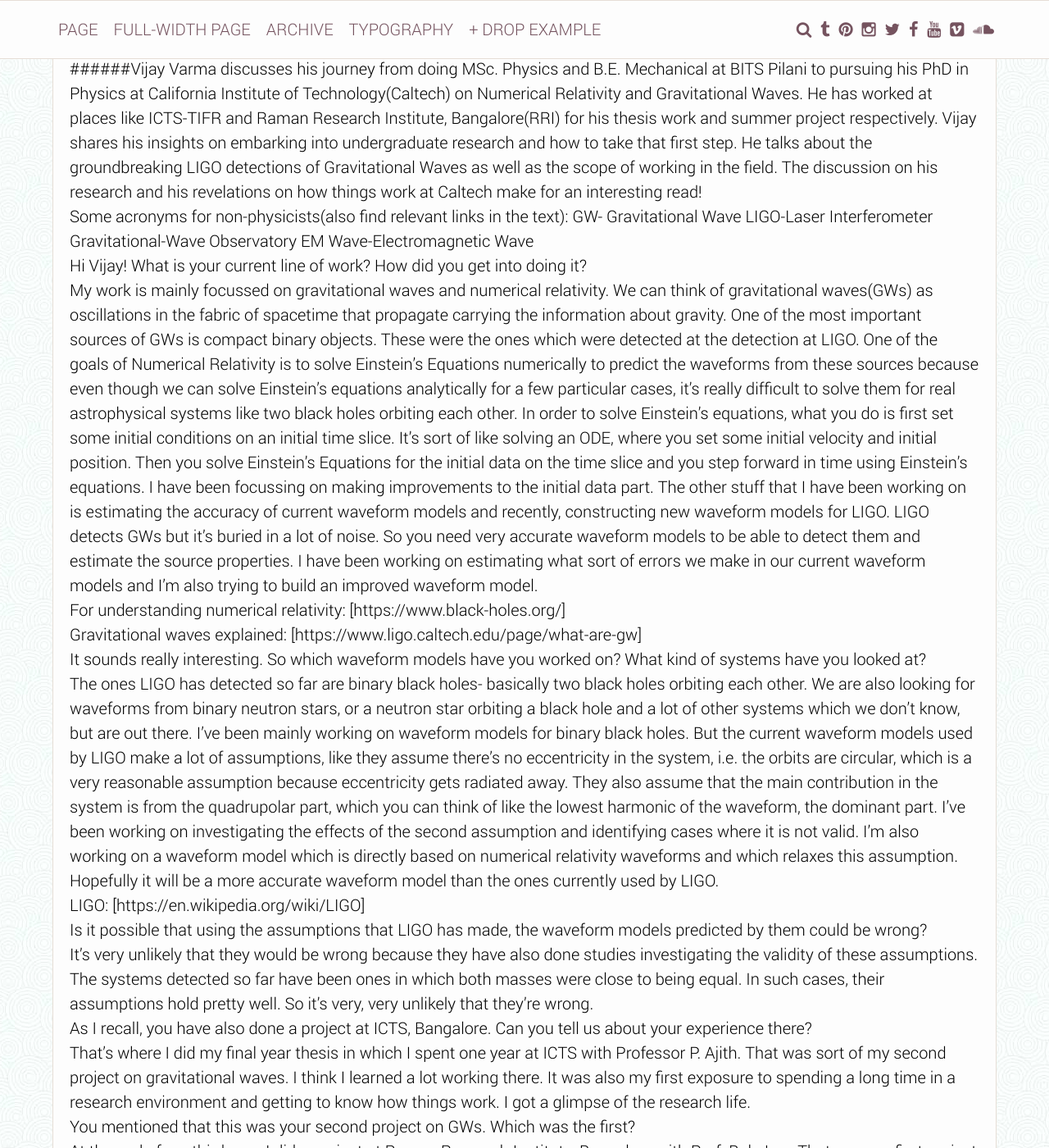
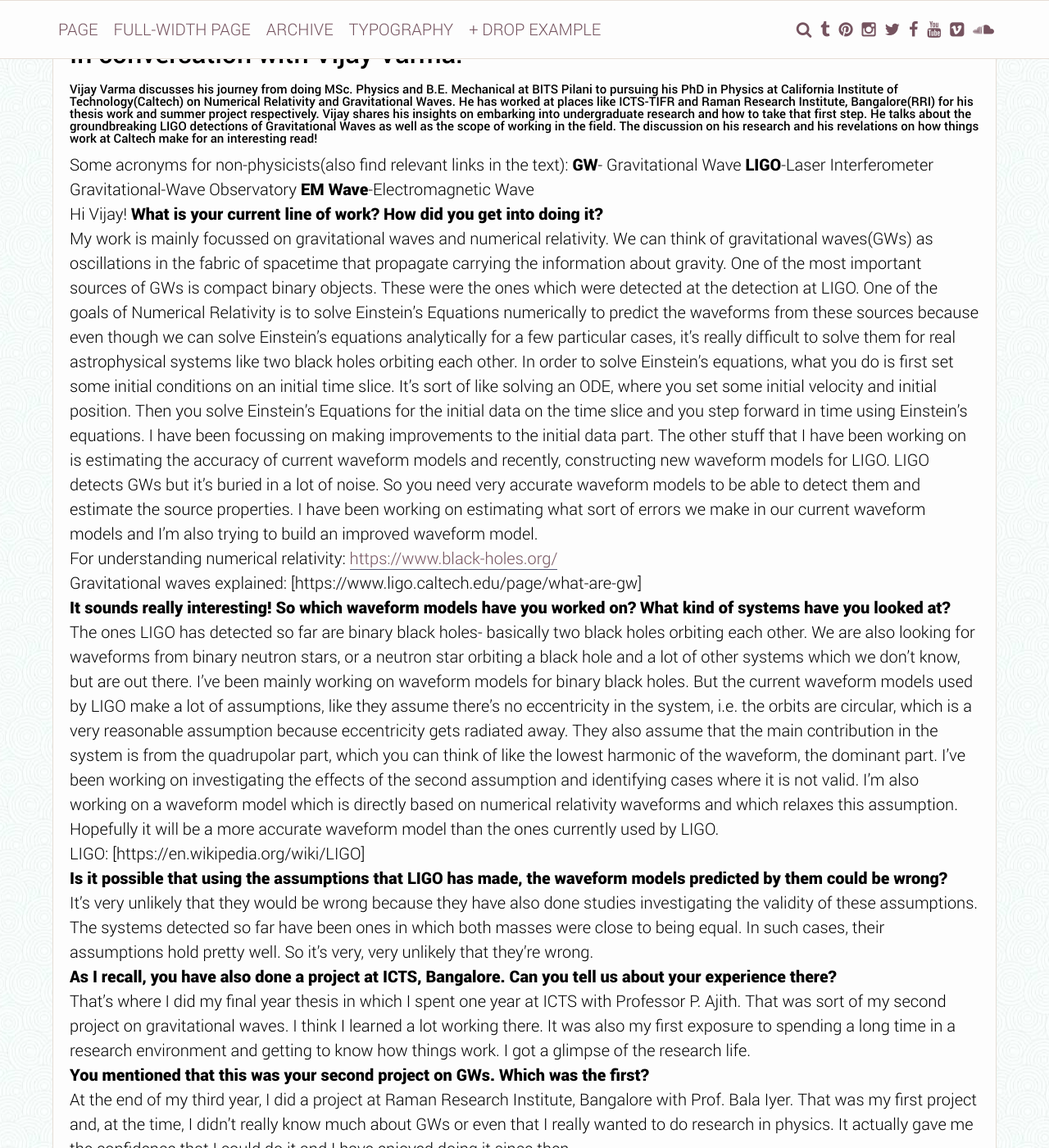
Before and after one commit to SAC-BITSPilani/sac-bitspilani.github.io, a Jekyll site: the page built from _posts/2017-08-12-Vijay-Varma.md, in a window 1280 px wide and 1400 px high, scrolled down 1006 px. Shown: the whole window at 82% size. Built offline with Jekyll 4.4.1, drawn with Linux system fonts in a browser that asks for light colours; part of the change alters nothing that is shown.

```diff
--- a/_posts/2017-08-12-Vijay-Varma.md
+++ b/_posts/2017-08-12-Vijay-Varma.md
@@ -7,77 +7,77 @@ description: Interview with alumnus Vijay Varma, pursuing his PhD in Physics at
 tags: [Gravitational Waves, Caltech, PhD]
 category: [Alumni Interviews]
 ---
-##In conversation with Vijay Varma.
+## In conversation with Vijay Varma.
 
-######Vijay Varma discusses his journey from doing MSc. Physics and B.E. Mechanical at BITS Pilani to pursuing his PhD in Physics at California Institute of Technology(Caltech) on Numerical Relativity and Gravitational Waves. He has worked at places like ICTS-TIFR and Raman Research Institute, Bangalore(RRI) for his thesis work and summer project respectively. Vijay shares his insights on embarking into undergraduate research and how to take that first step. He talks about the groundbreaking LIGO detections of Gravitational Waves as well as the scope of working in the field. The discussion on his research and his revelations on how things work at Caltech make for an interesting read!
+###### Vijay Varma discusses his journey from doing MSc. Physics and B.E. Mechanical at BITS Pilani to pursuing his PhD in Physics at California Institute of Technology(Caltech) on Numerical Relativity and Gravitational Waves. He has worked at places like ICTS-TIFR and Raman Research Institute, Bangalore(RRI) for his thesis work and summer project respectively. Vijay shares his insights on embarking into undergraduate research and how to take that first step. He talks about the groundbreaking LIGO detections of Gravitational Waves as well as the scope of working in the field. The discussion on his research and his revelations on how things work at Caltech make for an interesting read!
 
 Some acronyms for non-physicists(also find relevant links in the text):
-GW- Gravitational Wave
-LIGO-Laser Interferometer Gravitational-Wave Observatory
-EM Wave-Electromagnetic Wave
+**GW**- Gravitational Wave
+**LIGO**-Laser Interferometer Gravitational-Wave Observatory
+**EM Wave**-Electromagnetic Wave
 
 
 Hi Vijay!
-What is your current line of work? How did you get into doing it?
+**What is your current line of work? How did you get into doing it?**
 
 My work is mainly focussed on gravitational waves and numerical relativity. We can think of gravitational waves(GWs) as oscillations in the fabric of spacetime that propagate carrying the information about gravity. One of the most important sources of GWs is compact binary objects. These were the ones which were detected at the detection at LIGO. One of the goals of Numerical Relativity is to solve Einstein’s Equations numerically to predict the waveforms from these sources because even though we can solve Einstein’s equations analytically for a few particular cases, it’s really difficult to solve them for real astrophysical systems like two black holes orbiting each other.
 In order to solve Einstein’s equations, what you do is first set some initial conditions on an initial time slice. It’s sort of like solving an ODE, where you set some initial velocity and initial position. Then you solve Einstein’s Equations for the initial data on the time slice and you step forward in time using Einstein’s equations. I have been focussing on making improvements to the initial data part.
 The other stuff that I have been working on is estimating the accuracy of current waveform models and recently, constructing new waveform models for LIGO. LIGO detects GWs but it’s buried in a lot of noise. So you need very accurate waveform models to be able to detect them and estimate the source properties. I have been working on estimating what sort of errors we make in our current waveform models and I’m also trying to build an improved waveform model.
 
-For understanding numerical relativity: [https://www.black-holes.org/]
+For understanding numerical relativity: [https://www.black-holes.org/](/{{ https://www.black-holes.org/ | replace: '//', '/' }})
 
 Gravitational waves explained: [https://www.ligo.caltech.edu/page/what-are-gw]
 
 
-It sounds really interesting. So which waveform models have you worked on? What kind of systems have you looked at?
+**It sounds really interesting! So which waveform models have you worked on? What kind of systems have you looked at?**
 
 The ones LIGO has detected so far are binary black holes-  basically two black holes orbiting each other. We are also looking for waveforms from binary neutron stars, or a neutron star orbiting a black hole and a lot of other systems which we don’t know, but are out there. I’ve been mainly working on waveform models for binary black holes. But the current waveform models used by LIGO make a lot of assumptions, like they assume there’s no eccentricity in the system, i.e. the orbits are circular, which is a very reasonable assumption because eccentricity gets radiated away. They also assume that the main contribution in the system is from the quadrupolar part, which you can think of like the lowest harmonic of the waveform, the dominant part. I've been working on investigating the effects of the second assumption and identifying cases where it is not valid. I'm also working on a waveform model which is directly based on numerical relativity waveforms and which relaxes this assumption. Hopefully it will be a more accurate waveform model than the ones currently used by LIGO.
 
 LIGO: [https://en.wikipedia.org/wiki/LIGO]
 
-Is it possible that using the assumptions that LIGO has made, the waveform models predicted by them could be wrong?
+**Is it possible that using the assumptions that LIGO has made, the waveform models predicted by them could be wrong?**
 
 It’s very unlikely that they would be wrong because they have also done studies investigating the validity of these assumptions. The systems detected so far have been ones in which both masses were close to being equal. In such cases, their assumptions hold pretty well. So it’s very, very unlikely that they’re wrong.
 
-As I recall, you have also done a project at ICTS, Bangalore. Can you tell us about your experience there?
+**As I recall, you have also done a project at ICTS, Bangalore. Can you tell us about your experience there?**
 
 That’s where I did my final year thesis in which I spent one year at ICTS with Professor P. Ajith. That was sort of my second project on gravitational waves. I think I learned a lot working there. It was also my first exposure to spending a long time in a research environment and getting to know how things work. I got a glimpse of the research life.
 
-You mentioned that this was your second project on GWs. Which was the first?
+**You mentioned that this was your second project on GWs. Which was the first?**
 
 At the end of my third year, I did a project at Raman Research Institute, Bangalore with Prof. Bala Iyer. That was my first project and, at the time, I didn’t really know much about GWs or even that I really wanted to do research in physics. It actually gave me the confidence that I could do it and I have enjoyed doing it since then.
 
-We would like to know your views on the current research culture at BITS.
-What do you feel about the way research is being approached by undergrads here?
+**We would like to know your views on the current research culture at BITS.
+What do you feel about the way research is being approached by undergrads here?**
 
 As far as I know, we don’t have a lot of research going on; we have a very limited research culture. And I feel that we can improve a lot. There are a lot of people who want to do research but don’t know how to go about the whole process. They just don’t have the right guidance for getting into this sort of thing.
 
-Based on your experience, how do you think we can equip our campus to provide students with the right guidance?
+**Based on your experience, how do you think we can equip our campus to provide students with the right guidance?**
 
 A lot of people in my batch including me felt that the most difficult step was trying to find that first project in which you can do some research. Also you always have this dilemma where you don’t have the experience to do an internship, but you don’t have an internship to gain the experience. So you’re always going around in circles. I think if BITS can appoint a faculty member in each department who is always available to students, he/she can help them find projects or internships and help them with the whole application process; it will be a great thing. Maybe we can set up a scholarship for a handful of people from BITS to go and do summer interns each year. It’s not too expensive and we can arrange it with institutes like TIFR and ICTS such that each year we send them a certain number of students and they give them some projects to do. That way there’ll be this connection between BITS and other research institutes too.
 
-Currently under the PS I system, every year some students are sent to certain research institutes like IUCAA, Pune and IISc, Bangalore for pursuing summer projects. However, within the BITS campus itself, there is very little scope for research in many fields. Can you suggest a way to overcome this, based on your experiences at the institutes you have been to?
+**Currently under the PS I system, every year some students are sent to certain research institutes like IUCAA, Pune and IISc, Bangalore for pursuing summer projects. However, within the BITS campus itself, there is very little scope for research in many fields. Can you suggest a way to overcome this, based on your experiences at the institutes you have been to?**
 
 I think that’s mainly limited by the research interests of our faculty. We need more opportunities for the students to be able to do research. We can probably do that at BITS but it’s more of a long term thing to achieve. It will involve hiring specialised faculty and I don’t know how long it might take. In the meantime, we can have people go to other institutes. It doesn’t have to be outside India. Even in India we have a lot of great places.
 
-In your opinion, how does the general campus culture at Caltech differ from that at BITS Pilani?
+**In your opinion, how does the general campus culture at Caltech differ from that at BITS Pilani?**
 
 I think the undergrads are a lot more relaxed at BITS! We don’t have a lot of continuous assignments to do which is ‘great’ because you can be relaxed. At Caltech you have one homework per class they take, every week. But it’s not like they just focus on studying, they also have a lot of extra-curricular activities going on.
 
 
-How would you suggest undergraduates to pursue their studies and gain a strong foothold in research?
+**How would you suggest undergraduates to pursue their studies and gain a strong foothold in research?**
 
 I think the coursework is pretty important and sometimes in BITS we tend to ignore that. I think it’s okay to ignore parts of it but it’s important to do the coursework of whatever you are essentially interested in. Because if you don’t do that, you’ll end up having to redo all of it to actually understand it. One way to get into research is to do Study-Oriented Projects. That’s a great way to do a ‘research’ project. That will even get you a recommendation to try and find a better project or a more research oriented project. My advice would be to apply to as many places as possible when you are applying for internships. So the first time I applied, I had applied to a whole lot of places but I got into only one place. At that point I didn’t know if I really wanted to do that but I ended up deciding that let’s try this out and see if I like it. And I think that could be an important thing because you don’t know what’s good for you. A lot of people feel like ‘I want to do string theory and it’s a cool thing to do’. That’s good but you don’t know what actually string theory research is and you don’t know what the other fields are like until you explore them a bit. So my advice would be to apply to a lot of places and take up whatever you get for your first project. That is a great way to get started. Even if you don’t feel that it aligns perfectly with your interest, it will help you get whatever project you want the next time.
 
-What would be your two cents to the undergraduates out there who want to make it into research?
+**What would be your two cents to the undergraduates out there who want to make it into research?**
 
 From my experience, it’s a very enjoyable thing to do research. I feel like I’m doing what I would normally do as a hobby, but I get paid for it. It’s a very fun thing to do. And industry jobs are great but you should always keep an eye out for research. It can be a very fulfilling experience.
 
-When the first GW detection was made, you were at Caltech. How did it feel? How was the atmosphere at Caltech?
+**When the first GW detection was made, you were at Caltech. How did it feel? How was the atmosphere at Caltech?**
 
 At that time I wasn’t a part of the collaboration so it was still secret to me. But I sort of figured out from all the activity that was happening in the other groups. And yeah, it was really exciting! By the time they announced it, I was in the collaboration so I knew all about it. I wasn’t directly involved in dealing with the data but a lot of my friends were and talking to them I could find out before anyone else did. I was really glad that I was here.
 
-GW detection has opened a whole new window in astronomy. We were dependent on EM(Electromagnetic) waves till now. We also have new detectors like LIGO India coming up. What future do you see in GW Astronomy?
+**GW detection has opened a whole new window in astronomy. We were dependent on EM(Electromagnetic) waves till now. We also have new detectors like LIGO India coming up. What future do you see in GW Astronomy?**
 
 Everything we know about the universe is being painted through EM observations but each time we started looking at a new wavelength of EM wave, we discovered a whole lot of new things which we had never expected. Like back in the mid 1900s, it was the first time we started looking at radio observations and we found out that there was so much more that was not visible solely by optical observations. We discovered pulsars, quasars and the Cosmic Microwave Background. I sort of hope that something similar can happen with GWs. We already found some detections from sources we expected but I think in the future there’ll be sources that we could never imagine and it will be a great thing to discover new things with GWs. And also GWs don’t interact strongly with matter so, for example, if there is a supernova, everything that happens at the core of the supernova, in the terms of EM interactions, is lost due to scattering before it reaches us. But since GWs don’t interact significantly with matter around it, we can get information directly from the core.
 
@@ -85,7 +85,7 @@ Supernova exlained: [https://www.nasa.gov/audience/forstudents/5-8/features/nasa
 
 
 
-Some interesting links, if this got you hooked-
+_Some interesting links, if this got you hooked-_
 
 Neil DeGrasse Tyson on Einstein’s theory of General Relativity that predicted GWs: [https://www.youtube.com/watch?v=DoOPEPVYAnU]
 
```
